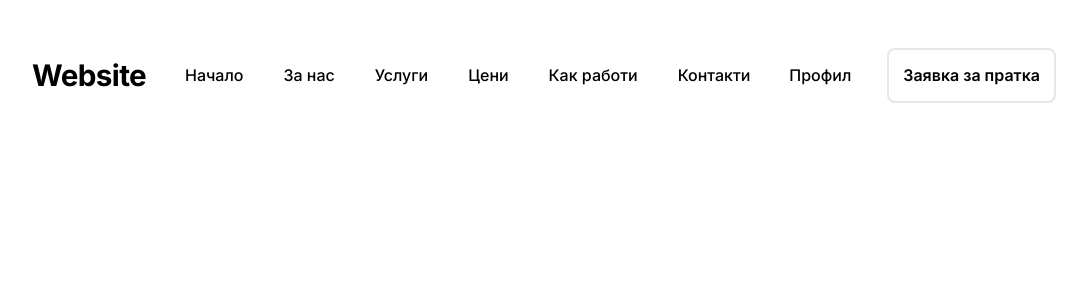
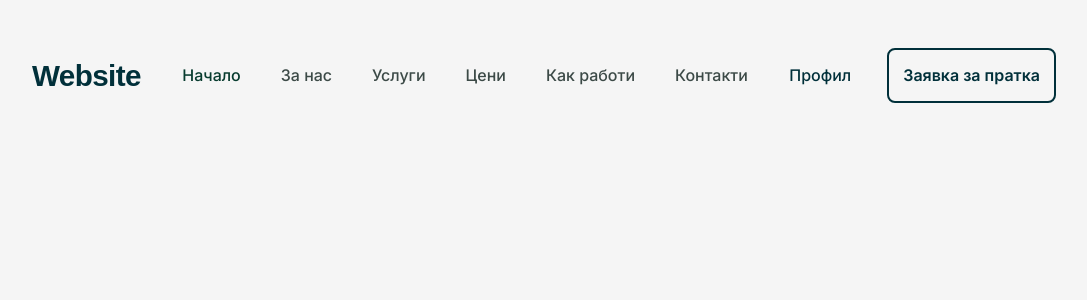
Before and after one commit to didoslavov/cargo-web-app, a Next.js app: page / in a window 1280 px wide. Shown: the top 300 px of the page, without its empty margins (96-1183 px from the left). Built offline with nearby package versions, Linux system fonts and the light colour scheme.

Commit message:
add custom colors and font family

```diff
--- a/tailwind.config.ts
+++ b/tailwind.config.ts
@@ -1,18 +1,28 @@
-import type { Config } from "tailwindcss";
+import type { Config } from 'tailwindcss';
 
 const config: Config = {
     content: [
-    "./src/pages/**/*.{js,ts,jsx,tsx,mdx}",
-    "./src/components/**/*.{js,ts,jsx,tsx,mdx}",
-    "./src/app/**/*.{js,ts,jsx,tsx,mdx}",
+        './src/pages/**/*.{js,ts,jsx,tsx,mdx}',
+        './src/components/**/*.{js,ts,jsx,tsx,mdx}',
+        './src/app/**/*.{js,ts,jsx,tsx,mdx}',
     ],
     theme: {
         extend: {
             backgroundImage: {
-        "gradient-radial": "radial-gradient(var(--tw-gradient-stops))",
-        "gradient-conic":
-          "conic-gradient(from 180deg at 50% 50%, var(--tw-gradient-stops))",
+                'gradient-radial': 'radial-gradient(var(--tw-gradient-stops))',
+                'gradient-conic': 'conic-gradient(from 180deg at 50% 50%, var(--tw-gradient-stops))',
             },
+            colors: {
+                'main-white': '#F5F5F5',
+                'dark-blue': {
+                    DEFAULT: '#01303A',
+                    800: '#3C4A47',
+                    900: '#083C2F',
+                },
+            },
+        },
+        fontFamily: {
+            grotesk: ['Space Grotesk', 'sans-serif'],
         },
     },
     plugins: [],
```
Lines whose indentation alone changed are shown as unchanged.
